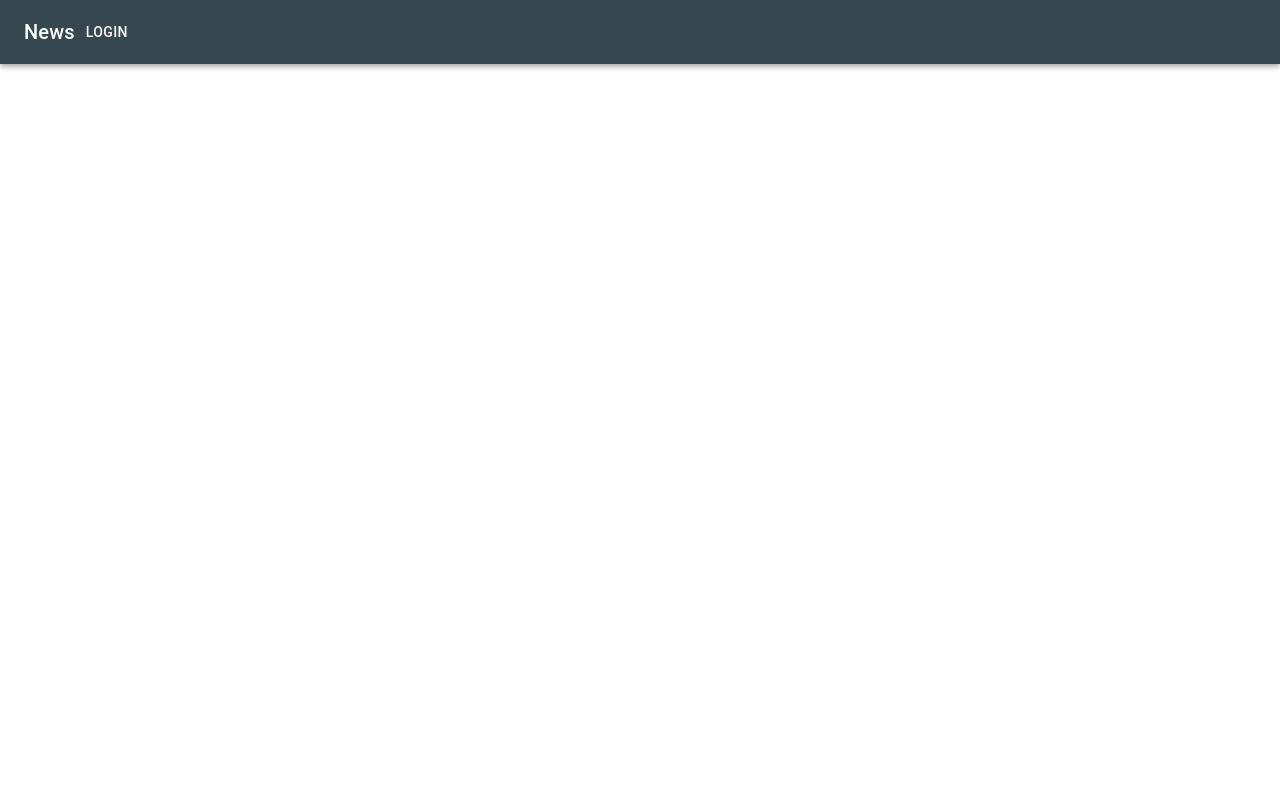
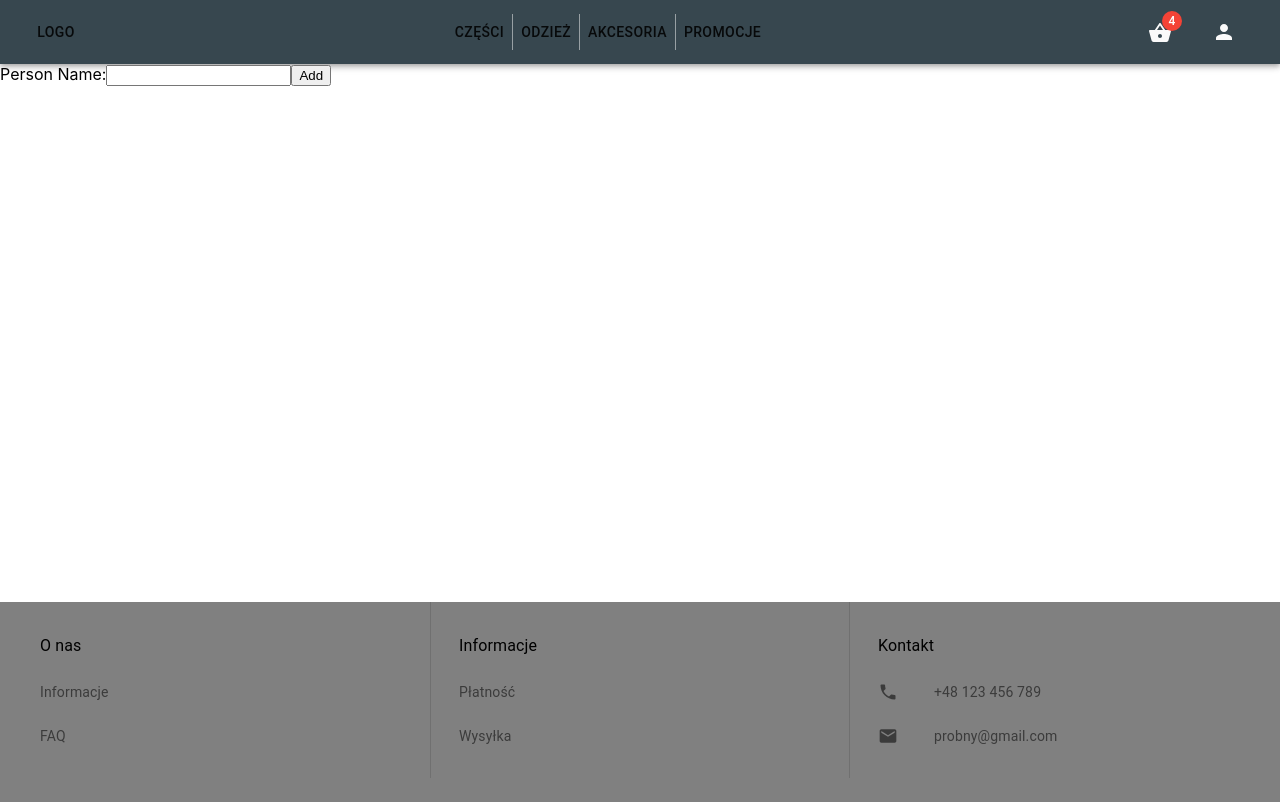
Before and after one commit to Bednar22/Inzynierka, a React (Create React App) app in the folder client/: page / in a window 1280 px wide. Built offline with nearby package versions, Linux system fonts and the light colour scheme.

Commit message:
added login, nav, footer, and other basic front

```diff
--- a/client/src/App.css
+++ b/client/src/App.css
@@ -2,8 +2,15 @@
   text-align: center;
 }
 
+.footer {
+  height: 200px;
+  width: max-content;
+  background-color: gray;
+  margin-bottom: 0px;
+  margin-top: 50px;
+}
+
 .login-form {
-
   margin-right: auto;
   margin-right: auto;
 }
--- a/client/src/App.js
+++ b/client/src/App.js
@@ -5,9 +5,12 @@ import { BrowserRouter, Switch, Route } from 'react-router-dom'
 import {ThemeProvider, createMuiTheme} from '@material-ui/core/styles'
 //components
 import Navbar from './components/navbar.component'
+import Homepage from './components/homepage'
 import LoginForm from './components/loginForm';
 import Register from './components/register'
-
+import Footer from './components/footer'
+import ShoppingCart from './components/shoppingCart'
+import Shop from './components/shop'
 const theme = createMuiTheme({
    palette: {
      primary: {
@@ -25,13 +28,17 @@ function App() {
   return (
     <>
     <ThemeProvider theme={theme}>
-    <Navbar></Navbar>
     <BrowserRouter>
-        <Switch>
-          <Route path="/users/register" component={Register} />
-          <Route path="/users" component={LoginForm} />
-        </Switch>
-    </BrowserRouter>
+      <Navbar></Navbar>
+          <Switch>
+            <Route path="/users/register" component={Register} />
+            <Route path="/users" component={LoginForm} />
+            <Route path='/cart' component={ShoppingCart} />
+            <Route path='/shop' component={Shop} />
+            <Route path='/' component={Homepage} />
+          </Switch>
+          <Footer></Footer>
+      </BrowserRouter>
     </ThemeProvider>
     </>
   );
--- /dev/null
+++ b/client/src/components/footer.js
@@ -0,0 +1,71 @@
+import React from 'react'
+import { Container, Grid, List,ListItem, ListItemText, Divider, ListItemIcon} from '@material-ui/core/';
+import PhoneIcon from '@material-ui/icons/Phone';
+import EmailIcon from '@material-ui/icons/Email';
+import "./../App.css"
+
+const Footer = () => {
+
+
+    return (
+        <>
+         <Container className='footer'>
+            <Grid container direction='row' spacing={3}>
+                <Grid item xs>
+                    <List>
+                        <ListItem>
+                            <ListItemText primary="O nas" />
+                        </ListItem>
+                        <ListItem button>
+                            <ListItemText secondary="Informacje" />
+                    </ListItem>
+                    <ListItem button>
+                            <ListItemText secondary="FAQ" />
+                    </ListItem>
+                    </List>
+                </Grid>
+                <Divider orientation="vertical" flexItem />
+
+                {/* DRUGA KOLUMNA */}
+                <Grid item xs>
+                    <List>
+                        <ListItem>
+                            <ListItemText primary="Informacje" />
+                        </ListItem>
+                        <ListItem button>
+                            <ListItemText secondary="Płatność" />
+                        </ListItem>
+                        <ListItem button>
+                                <ListItemText secondary="Wysyłka" />
+                        </ListItem>
+                    </List>
+                </Grid>
+                <Divider orientation="vertical" flexItem />
+
+                {/* TRZECIA KOLUMNA */}
+                <Grid item xs>
+                    <List>
+                    <ListItem>
+                            <ListItemText primary="Kontakt" />
+                    </ListItem>
+                    <ListItem>
+                            <ListItemIcon>
+                                <PhoneIcon  fontSize='small'/>
+                            </ListItemIcon>
+                            <ListItemText secondary="+48 123 456 789" />
+                    </ListItem>
+                    <ListItem>
+                            <ListItemIcon>
+                                <EmailIcon fontSize='small'/>
+                            </ListItemIcon>
+                            <ListItemText secondary="probny@gmail.com" />
+                    </ListItem>
+                    </List>
+                </Grid>
+            </Grid>
+        </Container>
+        </>
+    )
+}
+
+export default Footer;
--- /dev/null
+++ b/client/src/components/homepage.js
@@ -0,0 +1,42 @@
+import React, {useState} from 'react'
+import axios from 'axios'
+
+
+const Homepage = () => {
+
+    const [name, setName] = useState();
+
+    const handleChange = event => {
+        setName({ name: event.target.value });
+      }
+
+      const handleSubmit = event => {
+        event.preventDefault();
+
+        const user = {
+          name: name
+        };
+
+        axios.post(`https://jsonplaceholder.typicode.com/users`, { user })
+          .then(res => {
+            console.log(res);
+            console.log(res.data);
+          })
+      }
+
+
+    return(
+        <div style={{minHeight:500}}>
+            <form onSubmit={(event)=>handleSubmit(event)}>
+          <label>
+            Person Name:
+            <input type="text" name="name" onChange={(event)=>handleChange(event)} />
+          </label>
+          <button type="submit">Add</button>
+        </form>
+        </div>
+    )
+
+}
+
+export default Homepage;
--- a/client/src/components/navbar.component.js
+++ b/client/src/components/navbar.component.js
@@ -1,43 +1,46 @@
 import React from 'react';
+import {Link} from 'react-router-dom'
 import AppBar from '@material-ui/core/AppBar';
 import Toolbar from '@material-ui/core/Toolbar';
 import Typography from '@material-ui/core/Typography';
-import Button from '@material-ui/core/Button';
-import { makeStyles} from '@material-ui/core/styles';
-
-const useStyles = makeStyles({
-    myButton: {
-      background: 'green',
-      border: 0,
-      borderRadius: 3,
-      boxShadow: '0 3px 5px 2px rgba(255, 105, 135, .3)',
-      color: 'white',
-      height: 48,
-      padding: '0 30px',
-      '&:hover': {
-        backgroundColor: 'red',
-        borderColor: '#0062cc',
-        boxShadow: 'none',
-      },
-    },
-
-  });
-
+import {Button, ButtonGroup, Grid} from '@material-ui/core/';
+import PersonIcon from '@material-ui/icons/Person';
+import ShoppingBasketIcon from '@material-ui/icons/ShoppingBasket';
+import Badge from '@material-ui/core/Badge'
 
 export default function Navbar() {
 
-    const classes = useStyles();
-
   return (
     <div >
+
       <AppBar position="static"  color="secondary">
         <Toolbar>
           <Typography variant="h6" >
-            News
+          <Link to="/">
+            <Button>LOGO</Button>
+          </Link>
           </Typography>
-          <Button  color="primary" >Login</Button>
+          <Grid container direction='row' justify='center' allignItems='center' >
+          <ButtonGroup variant="text" color="primary" aria-label="text primary button group">
+          <Link to='shop'><Button>Części</Button></Link>
+          <Link to='shop'><Button>Odzież</Button></Link>
+         <Link to='shop'><Button>Akcesoria</Button></Link>
+         <Link to='shop'><Button>Promocje</Button></Link>
+        </ButtonGroup>
+          </Grid>
+
+         <Button>
+         <Link to='/cart'>
+           <Badge  badgeContent={4} color='error'><ShoppingBasketIcon color='primary' /> </Badge>
+          </Link>
+          </Button>
+          <Link to='/users/register'>
+         <Button><PersonIcon color='primary' /></Button>
+         </Link>
         </Toolbar>
       </AppBar>
+
     </div>
+
   );
 }
--- a/client/src/components/register.js
+++ b/client/src/components/register.js
@@ -1,5 +1,6 @@
 import React, {useState} from 'react'
-import {TextField, Grid} from '@material-ui/core'
+import axios from 'axios'
+import {TextField, Grid, Button} from '@material-ui/core'
 
 const Register = () => {
     //STATES --> same as user schema
@@ -11,12 +12,73 @@ const Register = () => {
     const [street,setStreet] = useState('');
     const [nr_domu,setNrDomu] = useState();
     const [nr_mieszkania,setNrMieszkania] = useState();
-    const [kodpocztowy, setKodpocztowy] = useState();
+    const [kod_pocztowy, setKodpocztowy] = useState();
 
     const[pass2, setPass2] = useState('')
 
+    const checkPasswords = () => {
+        if(password===pass2) return true;
+
+        return false;
+    }
+
+    const restartStates = () => {
+        setCity('');
+        setEmail('');
+        setKodpocztowy();
+        setName('');
+        setSurname('');
+        setPassword('');
+        setPass2('');
+        setNrDomu();
+        setNrMieszkania('');
+    }
+
+    const addUser = (e) => {
+
+    if(!checkPasswords()) return;
+
+        const user = {
+            email: email,
+            password: password,
+            name: name,
+            surname: surname,
+            city: city,
+            street:street,
+            nr_domu: nr_domu,
+            nr_mieszkania: nr_mieszkania,
+            kod_pocztowy: kod_pocztowy
+        };
+
+        axios.post('/users/register', user)
+        .then(res=>{
+            console.log(res);
+             console.log(res.data);
+         })
+        e.preventDefault();
+        restartStates();
+
+    }
+
     return(
-        <Grid container direction='column' alignItems='center'>
+
+        <Grid container direction='column' alignItems='center' spacing={2}>
+            <Grid item>
+            <TextField
+                variant='outlined'
+                placeholder='Imię'
+                type='text'
+                onChange={(e)=>setName(e.target.value)}>
+            </TextField>
+            </Grid>
+            <Grid item>
+            <TextField
+                variant='outlined'
+                placeholder='Nazwisko'
+                type='text'
+                onChange={(e)=>setSurname(e.target.value)}>
+            </TextField>
+            </Grid>
             <Grid item>
             <TextField
                 variant='outlined'
@@ -25,7 +87,7 @@ const Register = () => {
                 onChange={(e)=>setEmail(e.target.value)}>
             </TextField>
             </Grid>
-            <Grid item>
+           <Grid item>
             <TextField variant='outlined'
                 placeholder='Hasło'
                 type='password'
@@ -74,7 +136,13 @@ const Register = () => {
                 onChange={(e)=>setKodpocztowy(e.target.value)}>
             </TextField>
             </Grid>
+            <Grid item>
+                <Button variant='outlined' type='submit' onClick={(e)=>addUser(e)}  >Dodaj</Button>
+            </Grid>
         </Grid>
+
+
+
     )
 }
 
--- /dev/null
+++ b/client/src/components/shop.js
@@ -0,0 +1,14 @@
+import React from 'react'
+
+const Shop = () => {
+
+    return (
+        <>
+           <h1>
+               PODSTAWA SKLEPU
+           </h1>
+        </>
+    )
+}
+
+export default Shop;
--- /dev/null
+++ b/client/src/components/shoppingCart.js
@@ -0,0 +1,14 @@
+import React from 'react'
+
+const ShoppingCart = () => {
+
+    return(
+        <div>
+
+            <h1>TU BEDZIE KOSZYK</h1>
+
+        </div>
+    )
+}
+
+export default ShoppingCart;
```
Also changed, not shown: client/src/components/loginForm.js (+16 -14 lines), 2 other files (tests, documents, lock files or other folders).
